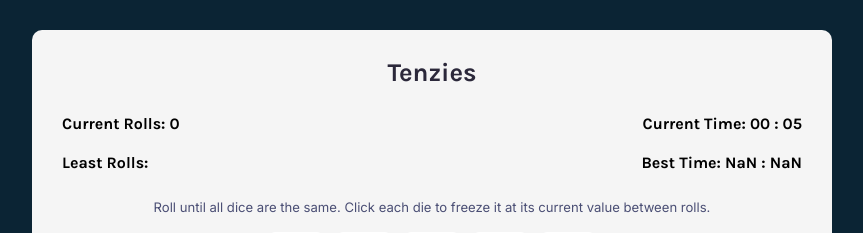
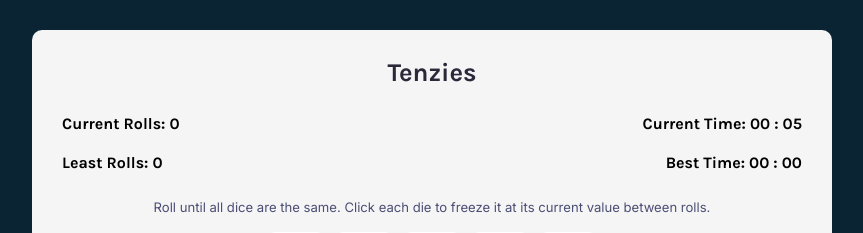
Before and after one commit to SGM-dev/Tenzies, a React (Vite) app: page / in a window 1280 px wide. Shown: the top 233 px of the page, without its empty margins (208-1071 px from the left). Built offline with nearby package versions, Linux system fonts and the light colour scheme.

Commit message:
get best time: part 1

```diff
--- a/src/App.jsx
+++ b/src/App.jsx
@@ -9,10 +9,29 @@ export default function App() {
   const [tenzies, setTenzies] = useState(false);
   const [rolls, setRolls] = useState(0);
   const [currentTime, setCurrentTime] = useState(0);
+  const [bestScore, setBestScore] = useState(
+    JSON.parse(localStorage.getItem("bestScore")) || {
+      leastRolls: 0,
+      bestTime: 0,
+    }
+  );
 
   useEffect(() => {
     if (dice.every((die) => die.isHeld && die.value === dice[0].value)) {
       setTenzies(true);
+      setBestScore((prevBestScore) => {
+        return {
+          leastRolls:
+            prevBestScore["leastRolls"] &&
+            currentRolls < prevBestScore["leastRolls"]
+              ? currentRolls
+              : prevBestScore["leastRolls"],
+          bestTime:
+            prevBestScore["bestTime"] && currentTime < prevBestScore["bestTime"]
+              ? currentTime
+              : prevBestScore["bestTime"],
+        };
+      });
     }
   }, [dice]);
 
@@ -50,6 +69,7 @@ export default function App() {
         })
       );
       setRolls((prevRolls) => prevRolls + 1);
+      console.log(bestScore);
     } else {
       setTenzies(false);
       setDice(allNewDice());
@@ -79,7 +99,11 @@ export default function App() {
     <main>
       {tenzies && <Confetti />}
       <h1 className="title">Tenzies</h1>
-      <Score currentRolls={rolls} currentTime={currentTime} />
+      <Score
+        currentRolls={rolls}
+        currentTime={currentTime}
+        bestScore={bestScore}
+      />
       <p className="instructions">
         Roll until all dice are the same. Click each die to freeze it at its
         current value between rolls.
--- a/src/components/Score.jsx
+++ b/src/components/Score.jsx
@@ -3,9 +3,11 @@ import React from "react";
 export function Score(props) {
   const minutes = Math.floor((props.currentTime % 360000) / 6000);
   const seconds = Math.floor((props.currentTime % 6000) / 100);
+  const bestTime = props.bestScore["bestTime"];
+  const leastRolls = props.bestScore["leastRolls"];
 
-  const bestMinutes = Math.floor((props.bestTime % 360000) / 6000);
-  const bestSeconds = Math.floor((props.bestTime % 6000) / 100);
+  const bestMinutes = Math.floor((bestTime % 360000) / 6000);
+  const bestSeconds = Math.floor((bestTime % 6000) / 100);
 
   return (
     <div className="score-container">
@@ -17,7 +19,7 @@ export function Score(props) {
         </p>
       </div>
       <div className="best-score">
-        <p className="least-rolls">Least Rolls: {props.leastRolls}</p>
+        <p className="least-rolls">Least Rolls: {leastRolls}</p>
         <p className="best-time">
           Best Time: {bestMinutes.toString().padStart(2, "0")} :{" "}
           {bestSeconds.toString().padStart(2, "0")}
```
